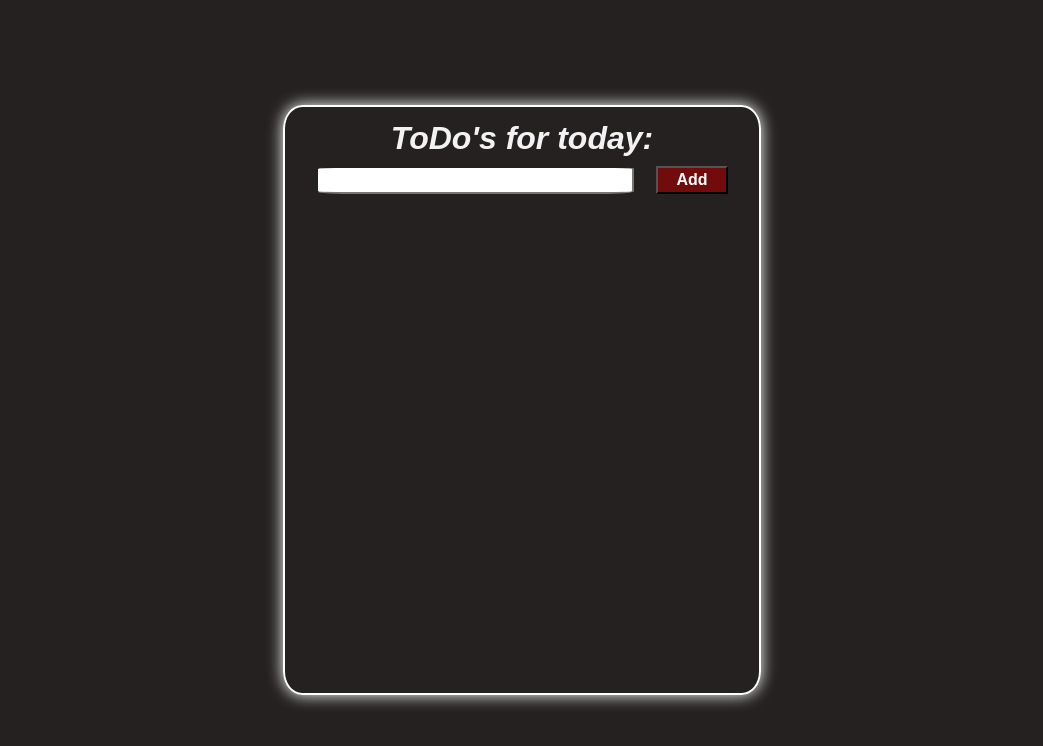
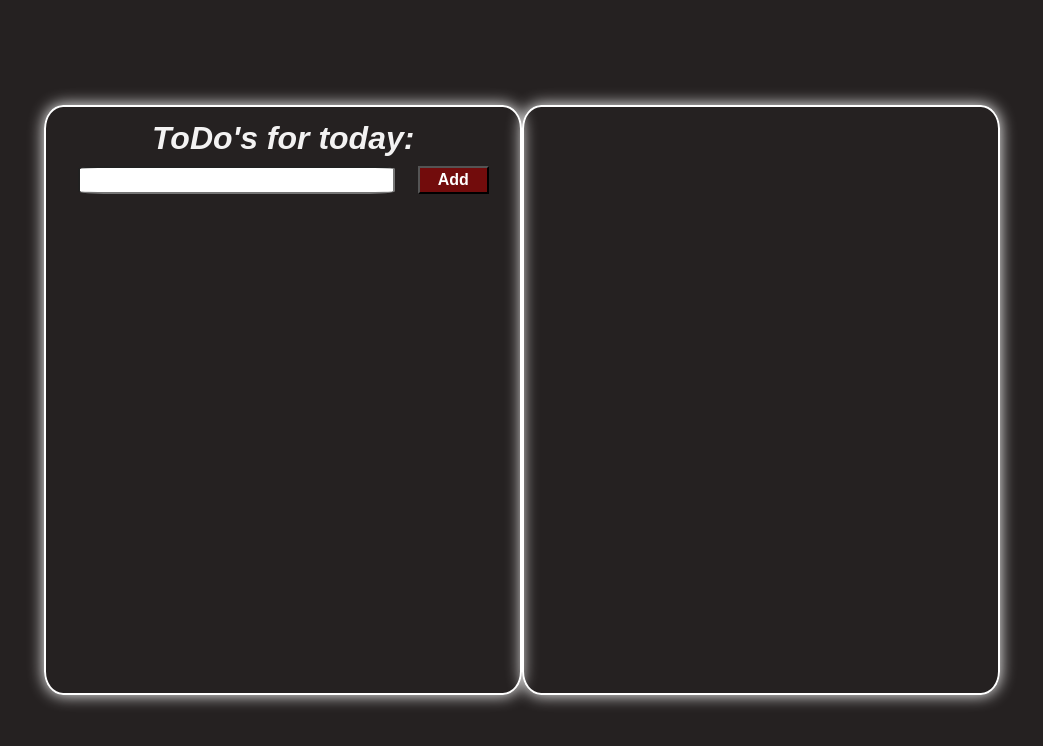
Before and after one commit to Quazar8/ReactToDo, a React app: page / in a window 1280 px wide. Shown: the top 746 px of the page, without its empty margins (118-1161 px from the left). Built offline with nearby package versions, Linux system fonts and the light colour scheme.

Commit message:
Rudimentary display of finished todos

```diff
--- a/src/components/App.js
+++ b/src/components/App.js
@@ -3,6 +3,7 @@ import React, { useEffect, useState, useCallback } from 'react'
 import Input from './Input'
 import ToDosContainer from './ToDosContainer'
 import DeleteAllButton from './DeleteAllButton'
+import FinishedYodos from './FinishedTodos'
 
 import '../styles/app.css'
 import '../styles/animations.css'
@@ -39,7 +40,8 @@ const App = () => {
     }
 
     return (
-        <main className="app-container">
+        <div className="app-container">
+            <main className="main-container">
                 <h1 id="app-title">ToDo's for today:</h1>
                 <Input submitted={submitted}/>
                 <ToDosContainer
@@ -57,6 +59,10 @@ const App = () => {
                         : null
                 }
             </main>
+            <FinishedYodos
+                doneTodos = { doneTodos }
+            />
+         </div>
     )
 }
 
--- /dev/null
+++ b/src/components/FinishedTodos.js
@@ -0,0 +1,13 @@
+import React from 'react'
+
+const FinishedTodos = ({ doneTodos }) => {
+    return (
+        <section className="finished-todos-container">
+            {doneTodos.map((todo,i) => (
+               <h1>{todo}</h1>
+            ))}
+        </section>
+    )
+}
+
+export default FinishedTodos
--- a/src/styles/app.css
+++ b/src/styles/app.css
@@ -1,4 +1,12 @@
 .app-container {
+    display: flex;
+    align-items: center;
+    justify-content: center;
+    width: 100%;
+    height: 100%;
+}
+
+.main-container, .finished-todos-container {
     width: 35%;
     height:70%;
     border: 0.2vw solid white;
@@ -12,7 +20,7 @@
     scrollbar-width: none;
 }
 
-.app-container::-webkit-scrollbar {
+.main-container::-webkit-scrollbar {
     display: none;
 }
 
```
Lines whose indentation alone changed are shown as unchanged.
